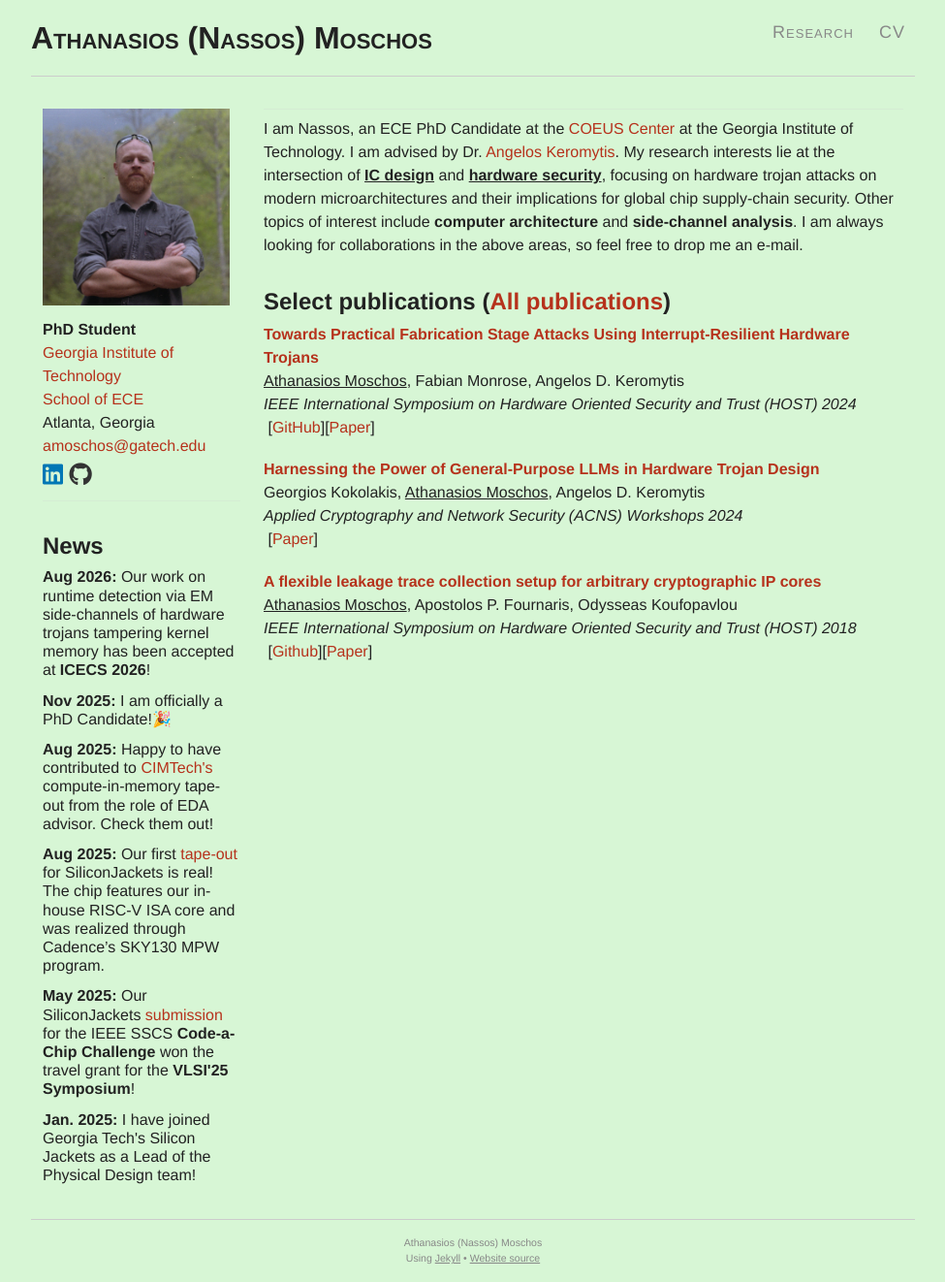
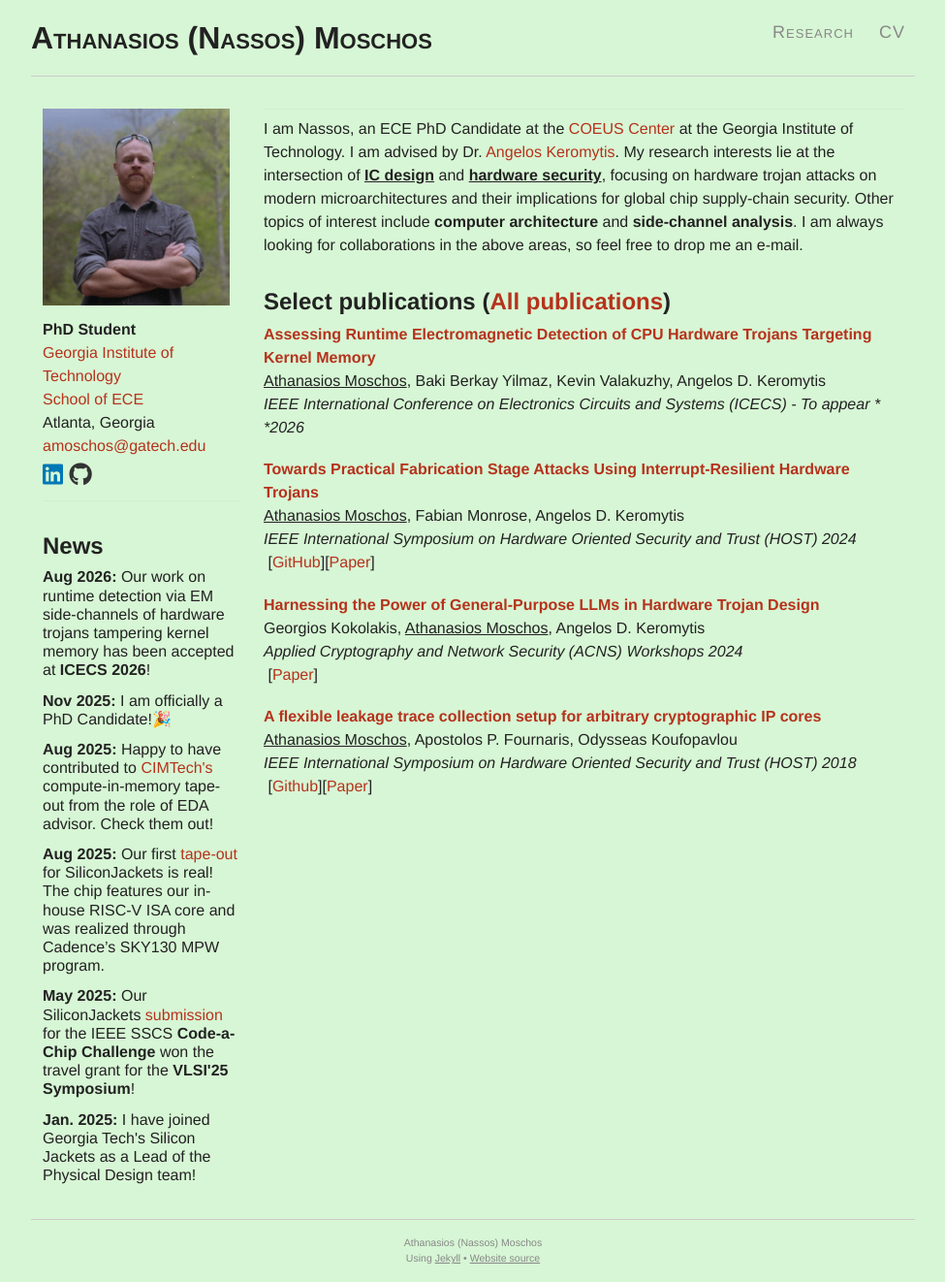
Before and after one commit to 0ena/0ena.github.io, a Jekyll site: the page built from index.md, in a window 1280 px wide. Shown: the whole page at 97% size, without its empty margins (152-1127 px from the left). Built offline with Jekyll 4.4.1, drawn with Linux system fonts in a browser that asks for light colours; nearby versions of some CDN libraries.

Commit message:
Adding ICECS publication

```diff
--- a/_data/research.yml
+++ b/_data/research.yml
@@ -1,4 +1,10 @@
 pubs:
+    - title:   "Assessing Runtime Electromagnetic Detection of CPU Hardware Trojans Targeting Kernel Memory"
+      author:  '<span style="text-decoration: underline">Athanasios Moschos</span>, Baki Berkay Yilmaz, Kevin Valakuzhy, Angelos D. Keromytis'
+      conference: "IEEE International Conference on Electronics Circuits and Systems (ICECS) - To appear "
+      year:    "2026"
+      selected: true
+
     - title:   "Towards Practical Fabrication Stage Attacks Using Interrupt-Resilient Hardware Trojans"
       author:  '<span style="text-decoration: underline">Athanasios Moschos</span>, Fabian Monrose, Angelos D. Keromytis'
       conference: "IEEE International Symposium on Hardware Oriented Security and Trust (HOST)"
```
